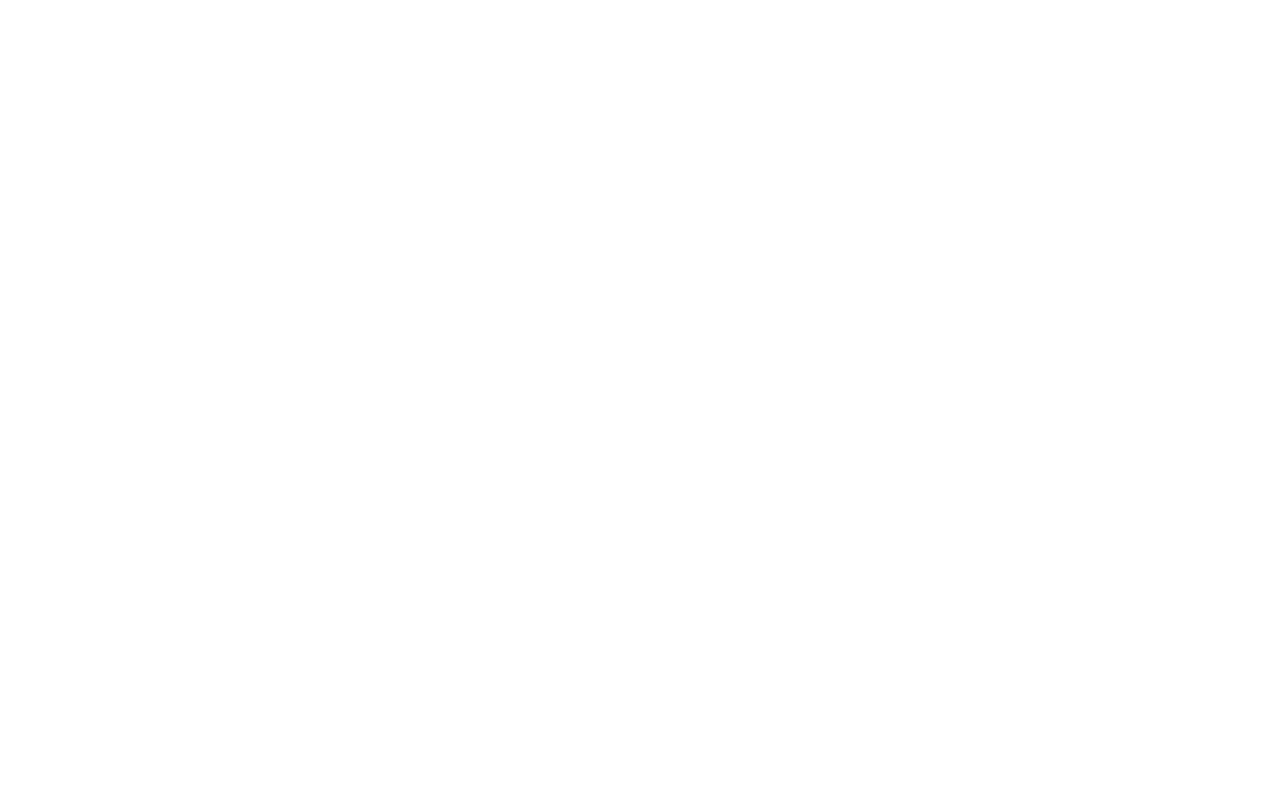
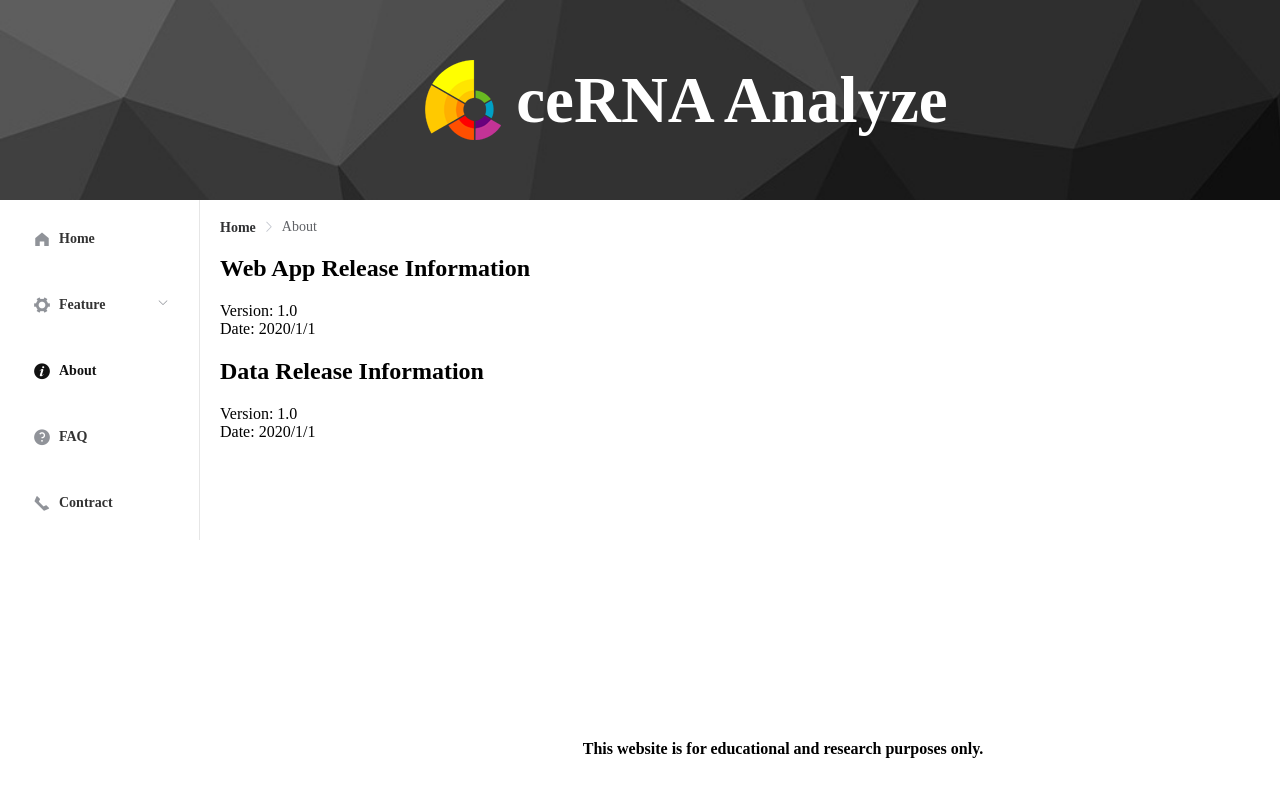
Before and after one commit to Cherryfla/cerna_platform, a Vue app: page /#/main in a window 1280 px wide. Both pictures are taken after a click on the item "About". Shown: the top 796 px of the page. Built offline with nearby package versions, Linux system fonts and the light colour scheme.

Commit message:
add about and contract page

```diff
--- a/package.json
+++ b/package.json
@@ -11,6 +11,7 @@
     "axios": "^0.19.1",
     "core-js": "^3.4.4",
     "element-ui": "^2.4.5",
+    "nprogress": "^0.2.0",
     "vue": "^2.6.10",
     "vue-router": "^3.1.3"
   },
--- /dev/null
+++ b/src/components/About/About.vue
@@ -0,0 +1,48 @@
+<template>
+    <div>
+      <!--面包屑导航区域-->
+      <el-breadcrumb separator-class="el-icon-arrow-right">
+        <el-breadcrumb-item :to="{ path: '/home' }">Home</el-breadcrumb-item>
+        <el-breadcrumb-item>About</el-breadcrumb-item>
+      </el-breadcrumb>
+      <div class="main_content">
+        <div>
+          <h2>Web App Release Information</h2>
+          <p>
+            Version: <span class="version">{{webVersion}}</span><br>
+            Date: <span class="date">{{webDate}}</span>
+          </p>
+        </div>
+        <div>
+          <h2>Data Release Information</h2>
+          <p>
+            Version: <span class="version">{{dataVersion}}</span><br>
+            Date: <span class="date">{{dataDate}}</span>
+          </p>
+        </div>
+      </div>
+    </div>
+</template>
+
+<script>
+  export default {
+    name: 'About',
+    created () {
+
+    },
+    methods: {
+    },
+    data () {
+      return{
+        dataVersion: "1.0",
+        dataDate: "2020/1/1",
+        webVersion: "1.0",
+        webDate: "2020/1/1"
+      }
+    }
+  }
+</script>
+
+<style scoped>
+
+</style>
--- /dev/null
+++ b/src/components/Contract/Contract.vue
@@ -0,0 +1,44 @@
+<template>
+    <div>
+      <!--面包屑导航-->
+      <el-breadcrumb separator-class="el-icon-arrow-right">
+        <el-breadcrumb-item :to="{ path: '/home' }">Home</el-breadcrumb-item>
+        <el-breadcrumb-item>Contract</el-breadcrumb-item>
+      </el-breadcrumb>
+      <!--主体区域-->
+      <div class="main_content">
+        <h2 style="text-align: center">Contact Information</h2>
+        <address>
+          Chu Pan, Ph.D.<br>
+          College of Computer Science and Electronic Engineering<br>
+          Hunan University, China<br>
+          Phone: <a class="phone" id="work" :href="phoneHref">(86) XXXX-XXX</a><br>
+          Fax: <span class="phone" id="fax">(86) XXXXXX</span><br>
+          E-mail: <a class="email" href="luojiawei@hnu.edu.cn">luojiawei@hnu.edu.cn</a><br>
+          Address: <a class="map" :href="addressHref" rel="external"
+                      target="_blank">NO.2 Lushan South St, ChangSha City, China, TX 410082</a><br>
+        </address>
+      </div>
+    </div>
+</template>
+
+<script>
+  export default {
+    name: 'Contract',
+    created () {
+
+    },
+    methods: {
+    },
+    data () {
+      return{
+        addressHref: "https://www.amap.com/place/B02DB0ZQIR",
+        phoneHref: ''
+      }
+    }
+  }
+</script>
+
+<style scoped>
+
+</style>
--- a/src/components/Feature/Analyze.vue
+++ b/src/components/Feature/Analyze.vue
@@ -80,12 +80,20 @@
           if(!valid)
             return this.$message.error('Please fill in the necessary form items')
           this.formLoading = true
-          const res = await this.$http.post('feature/analyze', this.analyzeForm)
+          const res = await this.$http.post('feature/analyze', this.analyzeForm).catch(error => {
+            if (error.response) {
+              // 请求已发出，但服务器响应的状态码不在 2xx 范围内
+              this.$message.error(error.response.data);
+            }
+            else {
+              this.$message.error(error.message);
+            }
+          });
+          console.log(res)
           this.formLoading = false
           if(res.status != 200)
            return this.$message.error('Analyze failed')
           this.resultImgPath = res.data.imgUrl
-          //console.log(this.resultImgPath)
           this.resultVisible = true
         })
       },
--- a/src/components/Home.vue
+++ b/src/components/Home.vue
@@ -73,7 +73,7 @@
     background: url("../assets/images/head-background.jpeg") no-repeat;
     background-size: cover;
     //background: linear-gradient(to bottom, #303133, 83%, black);
-    height: 150px !important;
+    height: 200px !important;
     display: flex;
     justify-content: space-between;
     padding: 0px;
@@ -85,7 +85,7 @@
     display: flex;
     align-items: center;
     h1{
-      font-size: 50px;
+      font-size: 65px;
       margin-left: 15px;
       font-weight: bold;
     //  text-shadow: 5px 2px 6px #bbbbbb;
--- a/src/main.js
+++ b/src/main.js
@@ -3,11 +3,25 @@
 import router from './router'
 import './plugins/element.js'
 import './assets/css/global.css'
+import axios from 'axios'
 
-import axios from 'axios'
-axios.defaults.baseURL = 'http://121.41.85.40:8000/'
+//导入进度条包对应的js和css
+import Nprogress from 'nprogress'
+import 'nprogress/nprogress.css'
+
+axios.defaults.baseURL = 'http://121.41.85.40/api'
 Vue.prototype.$http = axios
 
+//在request拦截器中展示进度条
+axios.interceptors.request.use(config => {
+  Nprogress.start()
+  return config
+})
+//在response拦截器中隐藏进度条
+axios.interceptors.response.use(config => {
+  Nprogress.done()
+  return config
+})
 Vue.config.productionTip = false
 
 new Vue({
```
Also changed, not shown: src/router/index.js (+10 -1 lines), 1 other file (tests, documents, lock files or other folders).
